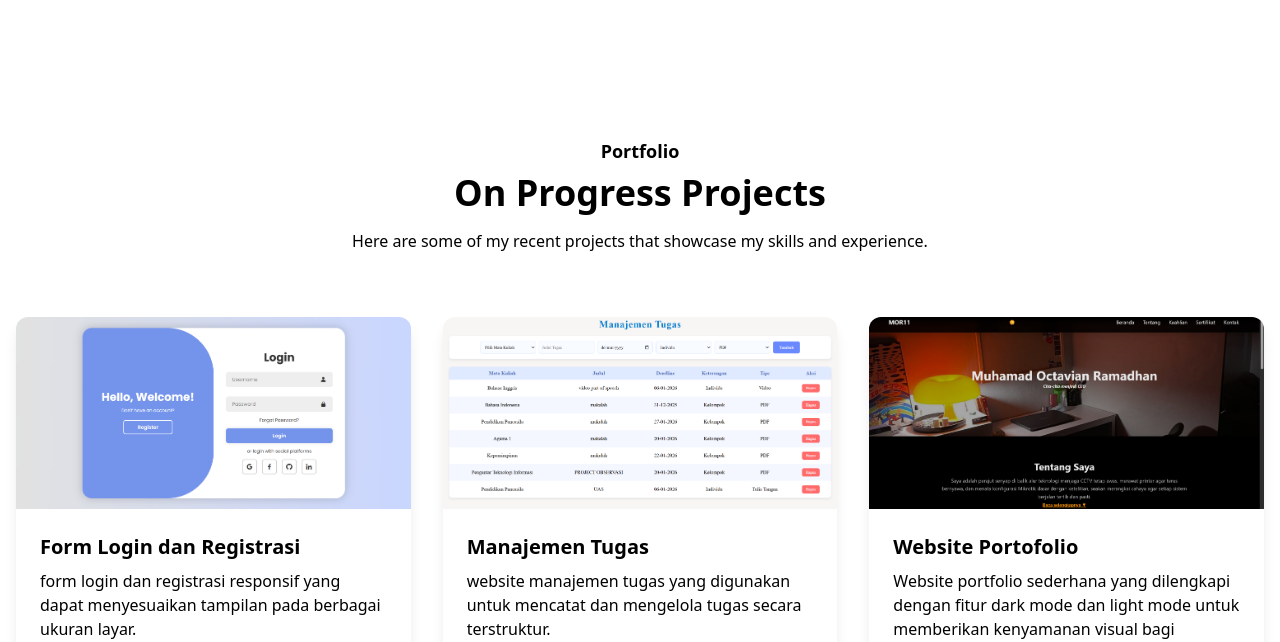
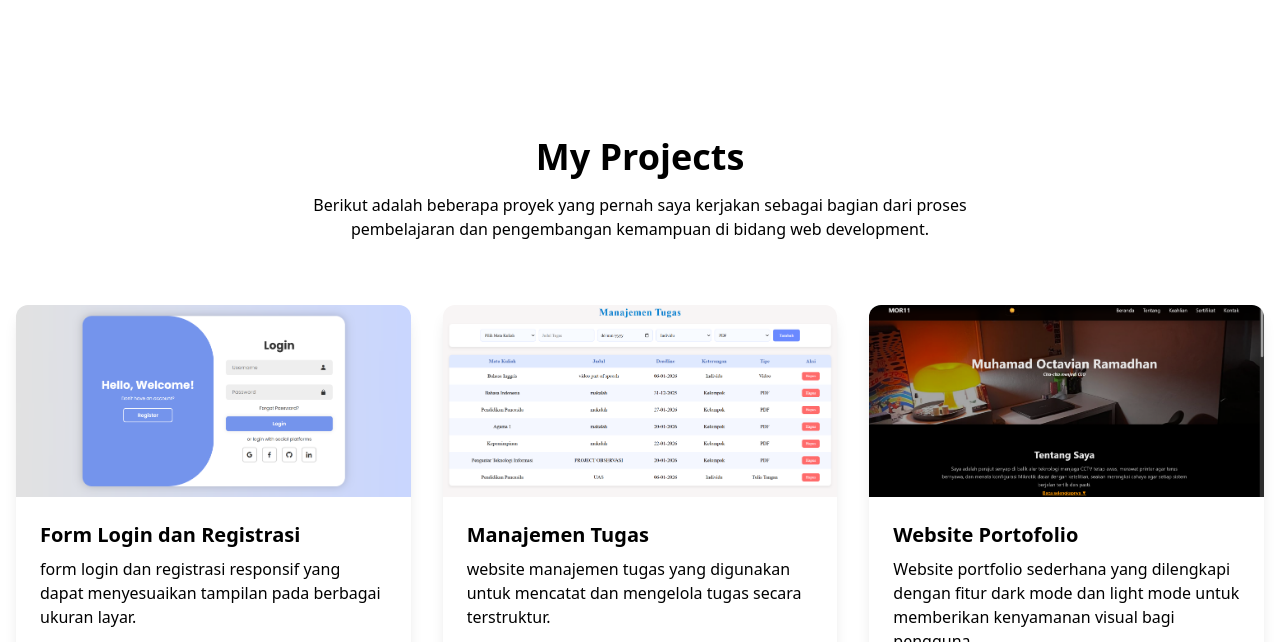
Before and after one commit to octavianramadhan1110-bit/webportotailwind, a website: page index.html in a window 1280 px wide. Shown: the part 2500-3142 px from the top of the page. Drawn offline with nearby package versions, Linux system fonts and the light colour scheme.

```diff
--- a/index.html
+++ b/index.html
@@ -326,9 +326,8 @@
     <section id="portfolio" class="py-20 bg-white dark:bg-gray-900">
         <div class="container mx-auto px-4">
             <div class="text-center mb-16">
-                <h4 class="text-primary font-semibold text-lg mb-2">Portfolio</h4>
-                <h2 class="text-3xl md:text-4xl font-bold mb-4">On Progress Projects</h2>
-                <p class="text-secondary max-w-2xl mx-auto">Here are some of my recent projects that showcase my skills and experience.</p>
+                <h2 class="text-3xl md:text-4xl font-bold mb-4">My Projects</h2>
+                <p class="text-secondary max-w-2xl mx-auto">Berikut adalah beberapa proyek yang pernah saya kerjakan sebagai bagian dari proses pembelajaran dan pengembangan kemampuan di bidang web development.</p>
             </div>
 
             <div class="grid grid-cols-1 md:grid-cols-2 lg:grid-cols-3 gap-8">
```
